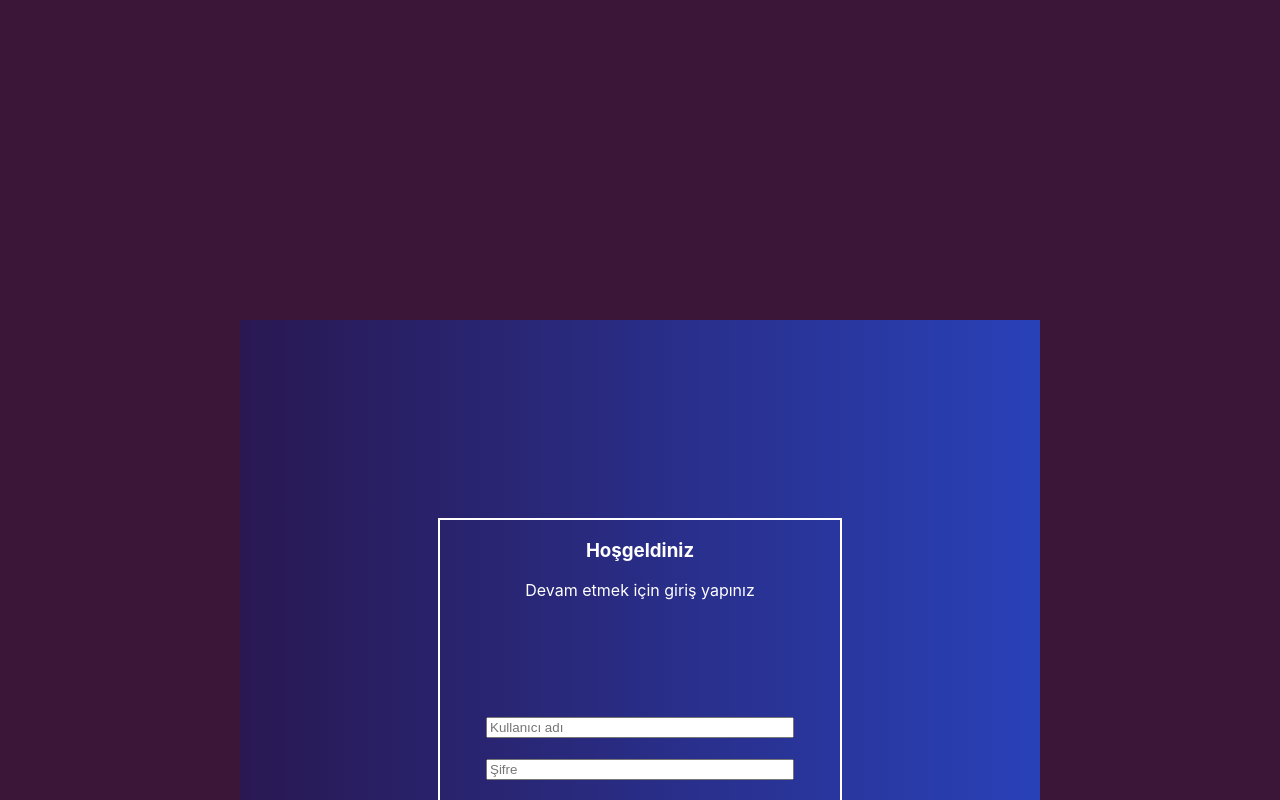
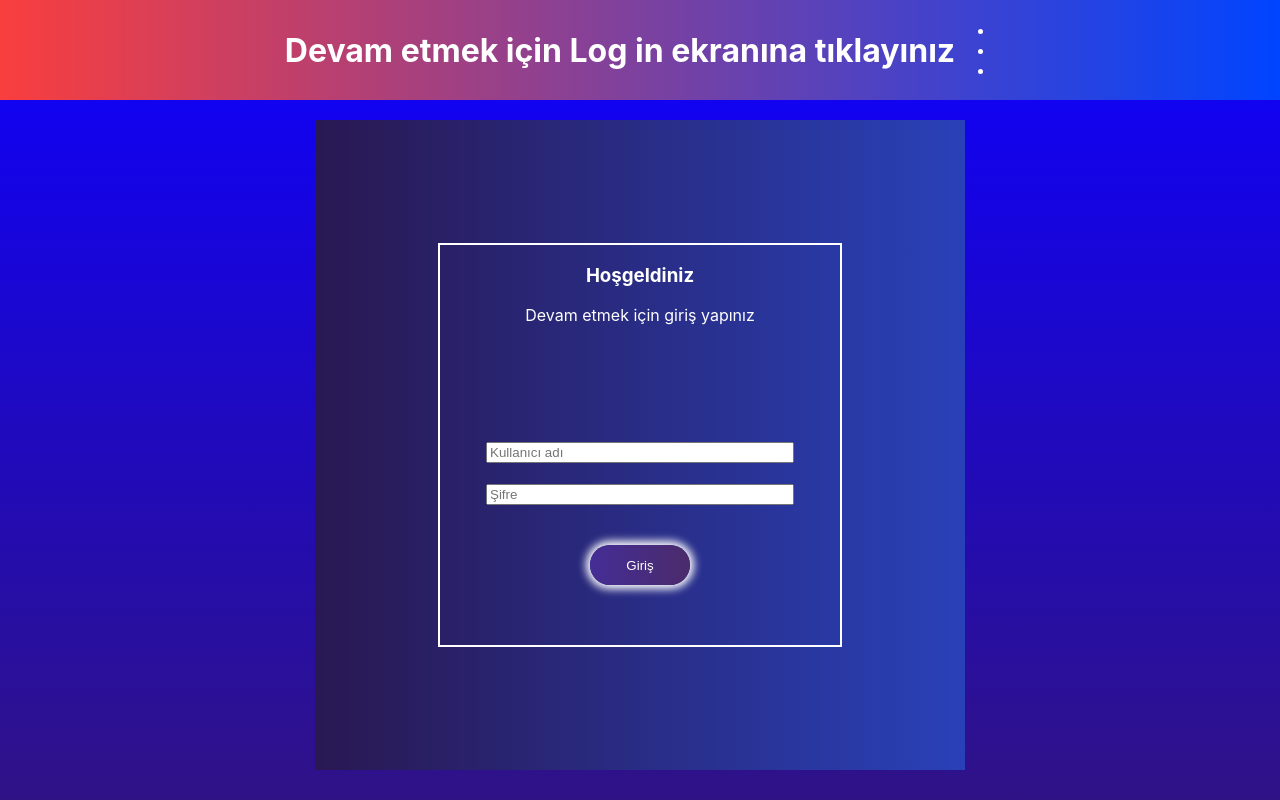
Before and after one commit to GoktugYmsk/react-redux-dynamic-challange, a React (Create React App) app: page /Login in a window 1280 px wide. Shown: the top 800 px of the page. Built offline with nearby package versions, Linux system fonts and the light colour scheme.

Commit message:
css added

```diff
--- a/package.json
+++ b/package.json
@@ -10,7 +10,9 @@
     "@testing-library/jest-dom": "^5.16.5",
     "@testing-library/react": "^13.4.0",
     "@testing-library/user-event": "^13.5.0",
+    "bootstrap": "^5.2.3",
     "react": "^18.2.0",
+    "react-bootstrap": "^2.7.2",
     "react-dom": "^18.2.0",
     "react-redux": "^8.0.5",
     "react-router-dom": "^6.10.0",
--- a/src/App.css
+++ b/src/App.css
@@ -1,9 +1,9 @@
 .App {
   display: flex;
   text-align: center;
-  background: rgb(60, 22, 56);
+  background: linear-gradient(to top,rgb(56, 23, 104),rgb(13, 0, 255));
   color: white;
-  height: 1500px;
+  height: 1000px;
   justify-content: center;
 }
 .contact{
@@ -30,3 +30,13 @@
   height: 40px;
   border: 2px solid red;
 }
+.navbarApp{
+  position: fixed;
+  width: 100%;
+  height: 100px;
+  background: linear-gradient(to right, rgb(249, 62, 62),rgb(0, 68, 255));
+  display: flex;
+  align-items: center;
+  justify-content: center;
+  z-index: 2;
+}
--- a/src/App.js
+++ b/src/App.js
@@ -10,11 +10,18 @@ import './App.css';
 
 function App() {
   const [active, setActive] = useState(false)
-  const [homeActive, setHomeActive] = useState(false)
   const approval = useSelector((state) => state.loginControl.approval)
 
   return (
     <div className="App">
+      <div className='navbarApp' >
+      <h1>Devam etmek için Log in ekranına tıklayınız</h1>
+      <ul className='listApp' >
+        <li></li>
+        <li></li>
+        <li></li>
+      </ul>
+      </div>
       <div className='routerPart' >
         {!active && (
           <NavLink className='contact' to='/Contact' >İletişim</NavLink>
@@ -33,7 +40,7 @@ function App() {
       </div>
       {approval && (
         <>
-          <NavLink className='homeLink' to="/" isActive={() => homeActive}>
+          <NavLink className='homeLink' to="/" >
             Anasayfa
           </NavLink>
           <Routes>
--- a/src/components/login/index.css
+++ b/src/components/login/index.css
@@ -1,8 +1,8 @@
 .loginPage {
-    width: 100vh;
-    height: 100vh;
+    width: 650px;
+    height: 650px;
     position: relative;
-    bottom: 100px;
+    bottom: 300px;
     display: flex;
     align-items: center;
     justify-content: center;
@@ -38,3 +38,6 @@
     border-radius: 40px;
     box-shadow: 0 0 8px 4px white;
 }
+.userButton:hover{
+    transform: scale(0.9);
+}
```
Also changed, not shown: 1 other file (tests, documents, lock files or other folders).
